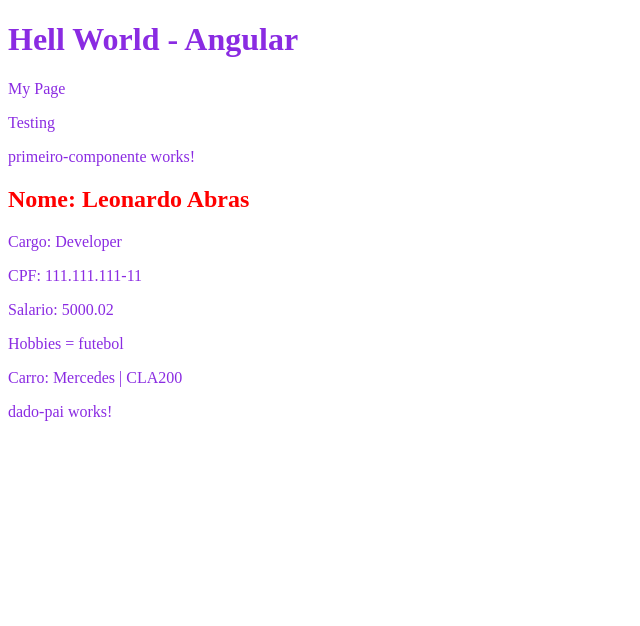
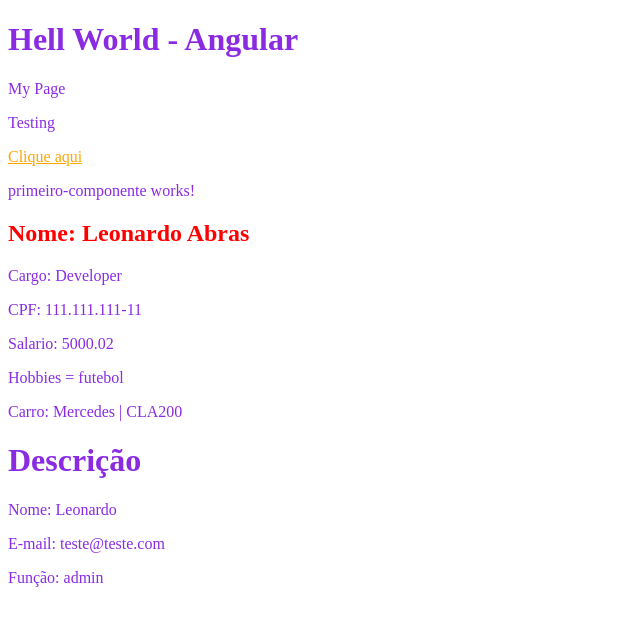
Before and after one commit to Leonardoabras/my-app, an Angular app: page / in a window 1280 px wide. Shown: the top 626 px of the page, without its empty margins (0-640 px from the left). Built offline with nearby package versions, Linux system fonts and the light colour scheme.

Commit message:
atualizando componentes

```diff
--- a/src/app/app.component.html
+++ b/src/app/app.component.html
@@ -1,5 +1,6 @@
 <h1>Hell World - Angular</h1>
 <p>My Page</p>
 <p>Testing</p>
+<a href="#">Clique aqui</a>
 <app-primeiro-componente></app-primeiro-componente>
-<app-dado-pai></app-dado-pai>
+<app-dado-pai [name]="userName" [userData]="userData"></app-dado-pai>
--- a/src/app/app.component.ts
+++ b/src/app/app.component.ts
@@ -6,5 +6,10 @@ import { Component } from '@angular/core';
   styleUrls: ['./app.component.css']
 })
 export class AppComponent {
+  userName = 'Leonardo';
+  userData = {
+  email: 'teste@teste.com',
+  role: 'admin'
+  }
   title = 'my-app';
 }
--- a/src/app/componentes/dado-pai/dado-pai.component.html
+++ b/src/app/componentes/dado-pai/dado-pai.component.html
@@ -1 +1,4 @@
-<p>dado-pai works!</p>
+<h1> Descrição</h1>
+<p>Nome: {{ name }} </p>
+<p>E-mail: {{userData.email}}</p>
+<p>Função: {{userData.role}}</p>
--- a/src/app/componentes/dado-pai/dado-pai.component.ts
+++ b/src/app/componentes/dado-pai/dado-pai.component.ts
@@ -1,4 +1,4 @@
-import { Component, OnInit } from '@angular/core';
+import { Component, OnInit, Input } from '@angular/core';
 
 @Component({
   selector: 'app-dado-pai',
@@ -6,6 +6,9 @@ import { Component, OnInit } from '@angular/core';
   styleUrls: ['./dado-pai.component.css']
 })
 export class DadoPaiComponent implements OnInit {
+  @Input() name: string =' ';
+  @Input() userData!: {email: string; role: string}
+
 
   constructor() { }
 
```
